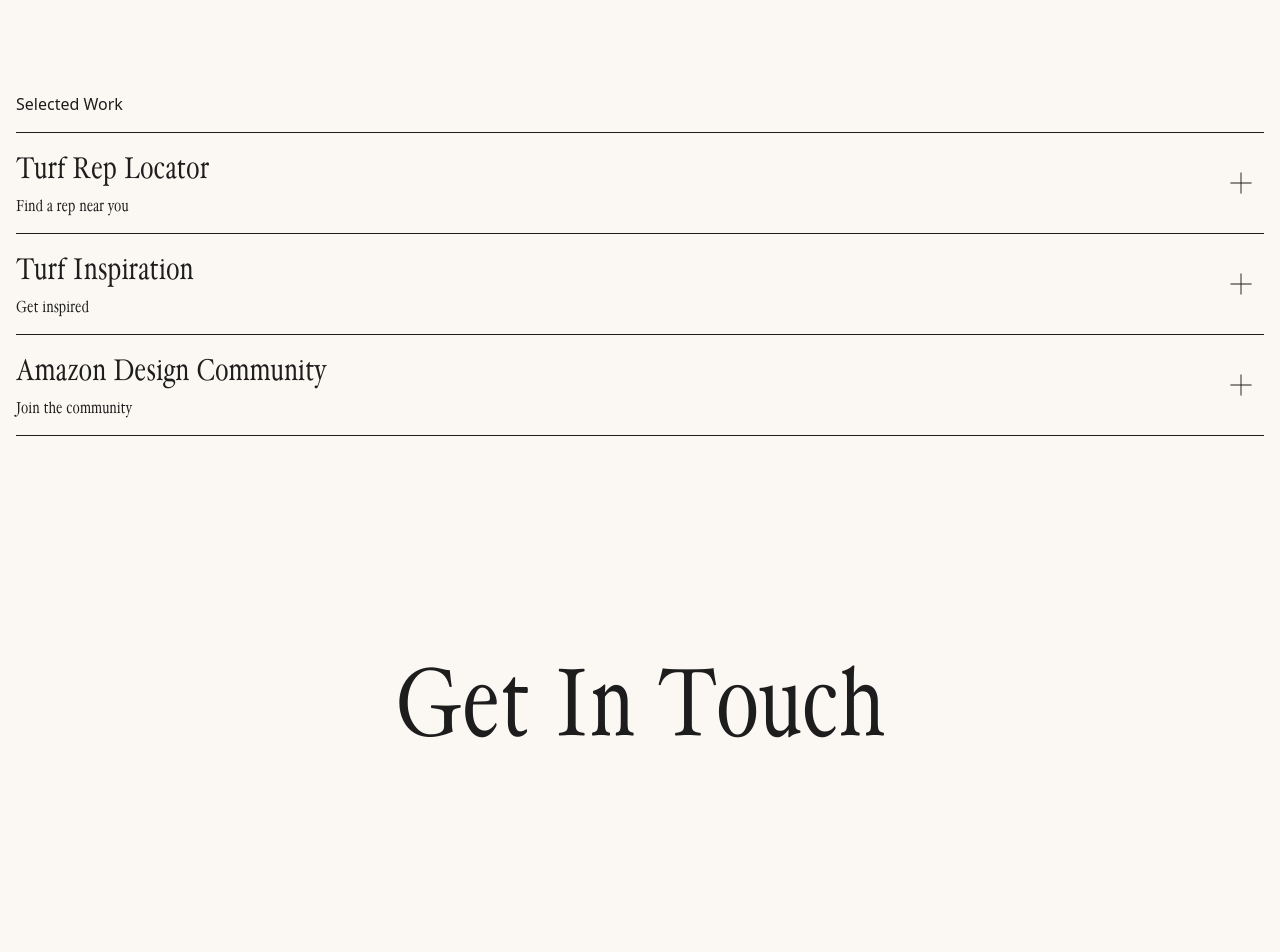
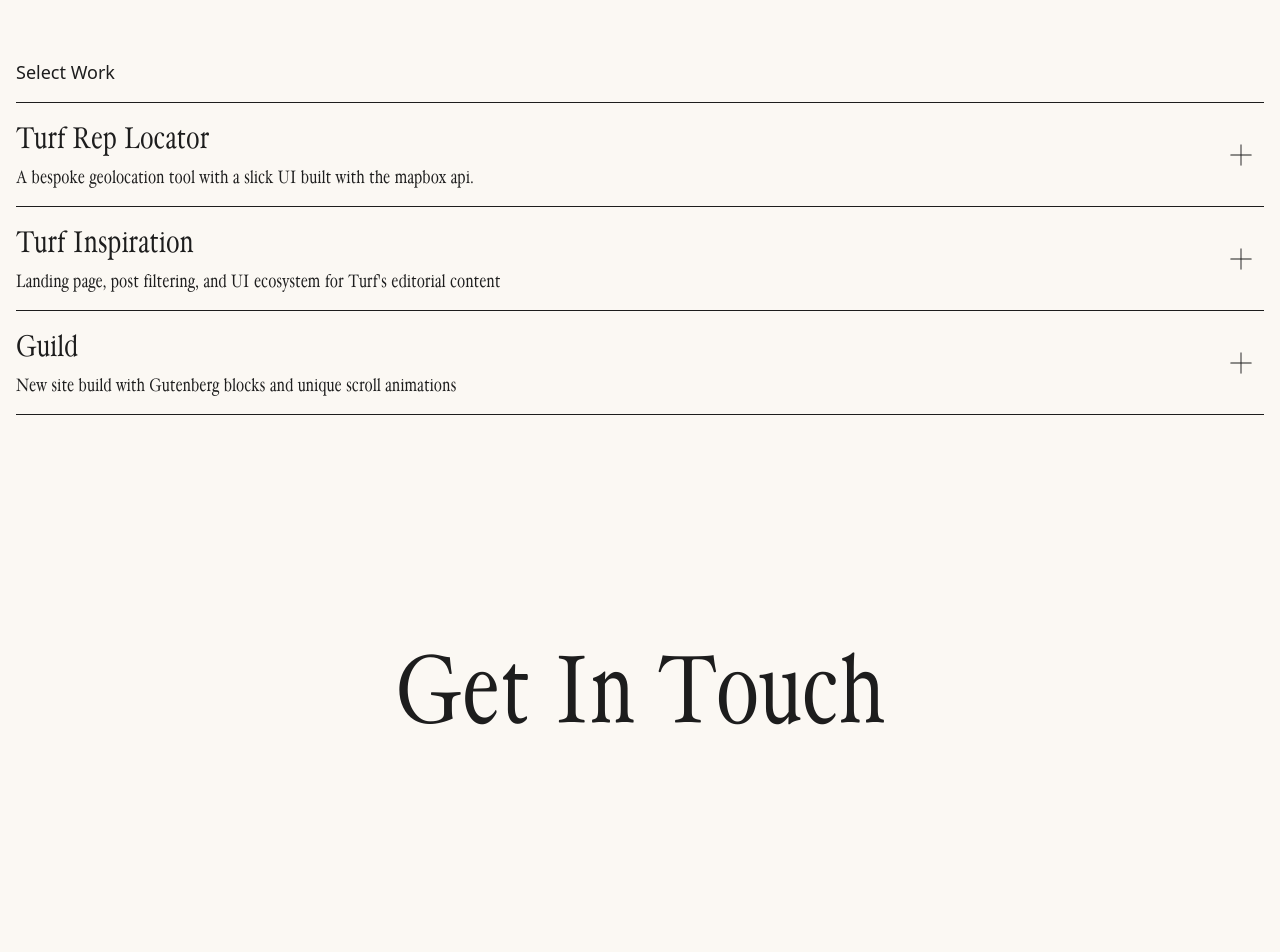
Before and after one commit to DavidSwanberg/davidswanberg, a Next.js app: page / in a window 1280 px wide. Shown: the part 1160-2112 px from the top of the page. Built offline with nearby package versions, Linux system fonts and the light colour scheme.

Commit message:
Add big cta and site refinements

```diff
--- /dev/null
+++ b/src/components/accordion-link.js
@@ -0,0 +1,12 @@
+import { PiArrowUpRightLight } from "react-icons/pi";
+
+const AccordionLink = ({ children, href }) => {
+  return (
+    <a href={href} target="_blank" className="font-sans relative underline h-fit flex items-center mb-4">
+      {children}
+      <PiArrowUpRightLight className="inline-block ml-1" />
+    </a>
+  );
+};
+
+export default AccordionLink;
--- a/src/components/accordion.js
+++ b/src/components/accordion.js
@@ -1,11 +1,14 @@
 import AccordionItem from "./accordion-item";
+import AccordionLink from "./accordion-link";
 
 const Accordion = () => {
     return (
         <ul className="flex flex-col">
-        <AccordionItem title="Turf Rep Locator" subtitle="Find a rep near you" year="2024">
-            <p>A bespoke geolocation tool with a slick ui that utilizes geojson data and the mapbox api to help users find a sales rep based on a given location.</p>
-            <h3>Technologies Used</h3>
+        <AccordionItem
+            title="Turf Rep Locator"
+            subtitle="A bespoke geolocation tool with a slick UI built with the mapbox api."
+        >
+            <h3 className="italic">Technologies Used</h3>
             <ul>
                 <li>Next.js</li>
                 <li>Sanity CMS</li>
@@ -14,10 +17,13 @@ const Accordion = () => {
                 <li>GEOjson data</li>
                 <li>GSAP animation library</li>
             </ul>
+            <AccordionLink href="https://turf.design/rep-locator">Visit Project</AccordionLink>
         </AccordionItem>
-        <AccordionItem title="Turf Inspiration" subtitle="Get inspired" year="2023">
-        <p>Landing page and CMS ecosystem for Turfs editorial content.</p>
-        <h3>Technologies Used</h3>
+        <AccordionItem
+            title="Turf Inspiration"
+            subtitle="Landing page, post filtering, and UI ecosystem for Turf's editorial content"
+        >
+        <h3 className="italic">Technologies Used</h3>
             <ul>
                 <li>Next.js</li>
                 <li>Sanity CMS</li>
@@ -25,9 +31,20 @@ const Accordion = () => {
                 <li>GSAP animation library</li>
                 <li>Matter.js 2d physics engine</li>
             </ul>
+            <AccordionLink href="https://turf.design/inspiration">Visit Project</AccordionLink>
         </AccordionItem>
-        <AccordionItem title="Amazon Design Community" subtitle="Join the community" year="2024">
-            children
+        <AccordionItem title="Guild" subtitle="New site build with Gutenberg blocks and unique scroll animations" year="2024">
+        <h3 className="italic">Technologies Used</h3>
+            <ul>
+                <li>Typescript</li>
+                <li>Wordpress</li>
+                <li>Gutenberg</li>
+                <li>GraphQL</li>
+                <li>Next.js</li>
+                <li>Tailwind</li>
+                <li>GSAP animation library</li>
+            </ul>
+            <AccordionLink href="https://guild.com/">Visit Project</AccordionLink>
         </AccordionItem>
       </ul>
     )
--- /dev/null
+++ b/src/components/cta.js
@@ -0,0 +1,34 @@
+import { useEffect, useRef, useState } from 'react';
+import useHoverImage from '@/hooks/use-hover-image';
+
+const Cta = ({ children, href, imgSrcs }) => {
+  const [isHovered, setIsHovered] = useState(false);
+  const [currentIndex, setCurrentIndex] = useState(0);
+  const ref = useRef(null);
+
+  useEffect(() => {
+    const updateIndex = () => {
+      setCurrentIndex((prevIndex) => (prevIndex + 1) % imgSrcs.length);
+    };
+
+    const intervalId = setInterval(updateIndex, 4000);
+
+    return () => clearInterval(intervalId);
+  }, [imgSrcs.length]);
+
+
+  useHoverImage(ref, isHovered);
+
+  return (
+    <a href={href} target="_blank" onMouseEnter={()=>setIsHovered(true)} onMouseLeave={()=>setIsHovered(false)} className="relative h-full flex justify-center items-center">
+      <div className={isHovered ? 'opacity-0' : 'opacity-100'}>{children}</div>
+      {isHovered &&(
+        <span ref={ref} className="absolute inset-0 z-[100] flex justify-center">
+          <img className="z-1 scale-[100%] w-auto" src={imgSrcs[currentIndex]} alt="cta image" />
+        </span>
+      )}
+    </a>
+  )
+};
+
+export default Cta;
--- a/src/components/link.js
+++ b/src/components/link.js
@@ -12,7 +12,7 @@ export default function Link({ href, hoverImg, children }) {
       <div className={isHovered ? 'opacity-0' : 'opacity-100'}>{children}</div>
       {isHovered &&
         <span ref={ref} className="absolute inset-0 z-[100]">
-          <img className="z-1 scale-[300%] w-auto" src={hoverImg} alt="arrow" />
+          <img className="z-1 scale-[300%] w-auto" src={hoverImg} alt="decorative hover image" />
         </span>
       }
     </a>
--- a/src/components/navlink.js
+++ b/src/components/navlink.js
@@ -16,7 +16,7 @@ export default function NavLink({ id, hoverItem, itemIsText=false, children }) {
       <div className={isHovered ? 'opacity-0' : 'opacity-100'}>{children}</div>
       {isHovered && !itemIsText &&
         <span ref={ref} className="absolute inset-0 z-[100]">
-          <img className="z-1 scale-[300%] w-auto" src={hoverItem} alt="arrow" />
+          <img className="z-1 scale-[300%] w-auto" src={hoverItem} alt="decorative hover image" />
         </span>
       }
       {isHovered && itemIsText && <span className="absolute inset-0 z-[100]">{hoverItem}</span>}
--- a/src/pages/index.js
+++ b/src/pages/index.js
@@ -6,6 +6,7 @@ import Accordion from "../components/accordion";
 import FadeIn from "../components/fade-in";
 import Link from "../components/link";
 import NavLink from "../components/navlink";
+import Cta from "../components/cta";
 
 gsap.registerPlugin(ScrollTrigger);
 
@@ -16,7 +17,7 @@ export default function Home() {
   useEffect(() => {
       const trigger = ScrollTrigger.create({
         trigger: ref.current,
-        start: 'top 200px',
+        start: 'top center',
         end: 'bottom',
         scrub: true,
         onEnter: () => setColorToggle(true),
@@ -32,10 +33,7 @@ export default function Home() {
       return () => trigger.kill();
   }, [ref]);
 
-
-  const getColorClasses = () => colorToggle ?
-  `dark-color-theme font-[400] antialiased transition-all duration-300 holla-normal min-h-[100vh] px-4`
-  : `light-color-theme text-[#1D1D1D] font-[400] antialiased transition-all duration-300 holla-normal min-h-[100vh] px-4`;
+  const getColorClasses = () => colorToggle ? 'dark-color-theme' : 'light-color-theme';
 
   return (
     <>
@@ -61,14 +59,14 @@ export default function Home() {
           </nav>
         </div>
         <div className="max-w-[1400px] mx-auto">
-            <div className="flex flex-col pb-6 lg:pb-20 h-[100vh] justify-end">
+            <div className="flex flex-col pb-6 lg:pb-20 h-[100dvh] justify-end">
               <FadeIn>
-                <div className="text-4xl lg:text-7xl mr-auto">David Swanberg is a front-end web developer. With a focus on blending clean design and cutting-edge technology, he has helped brands across various industries bring their ideas to life online.</div>
+                <div className="text-4xl lg:text-7xl mr-auto">David Swanberg is a front-end web developer focused on creating visually compelling and intuitive digital experiences. He has helped brands across various industries bring their ideas to life online.</div>
               </FadeIn>
             </div>
           <FadeIn>
           <div id="about" className="pb-36 pt-[120px] lg:pt-[64px] max-w-[1400px] mx-auto">
-            <div className="text-xl lg:text-3xl max-w-[900px]">David currently works as Creative Technologist at Athletics, a creative studio in Brooklyn NY. With several years of digital agency experience, he has had the privelege of working with notable clients such as <span className="italic">(1)Amazon Design Community (2)Makers Mark (3)Texas Roadhouse (4)Turf.design (5)Guild Education (6)The New York Review of Books and (7)KY Fish and Wildlife</span></div>
+            <div className="text-xl lg:text-3xl max-w-[900px]">David currently works as Creative Technologist at Athletics, a brand studio in Brooklyn NY. With several years of digital agency experience, he has had the privilege of working with clients such as Amazon, Maker&apos;s Mark, Texas Roadhouse, Turf, Guild, and the New Museum.</div>
             <div className="pt-10 flex gap-8">
               <Link href="https://github.com/davidswanberg" hoverImg="/mac2.jpg" >Github</Link>
               <Link href="https://www.linkedin.com/in/david-swanberg/" hoverImg="https://i.giphy.com/media/v1.Y2lkPTc5MGI3NjExaDk2dnA3Zzg3MGt0bW80d3hnanVnbWUxNTExaDNmbHh6N2wyNHBsMyZlcD12MV9pbnRlcm5hbF9naWZfYnlfaWQmY3Q9Zw/pHb82xtBPfqEg/giphy.gif">LinkedIn</Link>
@@ -78,11 +76,15 @@ export default function Home() {
         </div>
         <div ref={ref}>
           <div id="work" className="max-w-[1400px] min-h-[50vh] mx-auto pb-36 scroll-mt-[144px]">
-            <h3 className="pb-4 font-sans">Selected Work</h3>
+            <h3 className="pb-4 font-sans">Select Work</h3>
             <Accordion />
           </div>
-          <div id="contact" className="max-w-[1400px] min-h-[50vh] mx-auto flex justify-center items-center pb-36">
-            <a href="mailto:davidswanberg767@gmail.com" className="pb-4 text-8xl">Get In Touch</a>
+          <div id="contact" className="max-w-[1400px] h-[50vh] mx-auto pb-36">
+            <Cta href="mailto:davidswanberg767@gmail.com" imgSrcs={[
+              'https://i.giphy.com/media/v1.Y2lkPTc5MGI3NjExOWc3ZHlqMGFzcWZhZ3lrejYzZnVjOWFkbjYzZDUyNXR0aGFoMGRxMCZlcD12MV9pbnRlcm5hbF9naWZfYnlfaWQmY3Q9Zw/yNnVpD7C3X9djBK911/giphy.gif',
+              'https://i.chzbgr.com/full/8076783872/h082B6A0D/thats-one-big-paper-airplane',
+              'https://upload.wikimedia.org/wikipedia/commons/d/dc/Jersey_Telecom_switchboard_and_operator.jpg',
+              ]}><span className="text-8xl">Get In Touch</span></Cta>
           </div>
         </div>
       <footer className="w-full py-6 border-t footer-container">
--- a/src/styles/globals.scss
+++ b/src/styles/globals.scss
@@ -20,6 +20,10 @@
 
 body {
   font-family: 'Holla Mediaeval', serif;
+}
+
+main {
+  @apply font-[400] antialiased lg:text-[18px] transition-colors duration-300 holla-normal min-h-[100vh] px-4;
 }
 
 .holla-bold {
@@ -64,6 +68,15 @@ body {
   }
 }
 
+.accordion-item{
+  ul {
+    @apply mb-4;
+  }
+  ul > li:before {
+    content: "- ";
+  }
+}
+
 footer {
   li {
     @apply underline;
```
